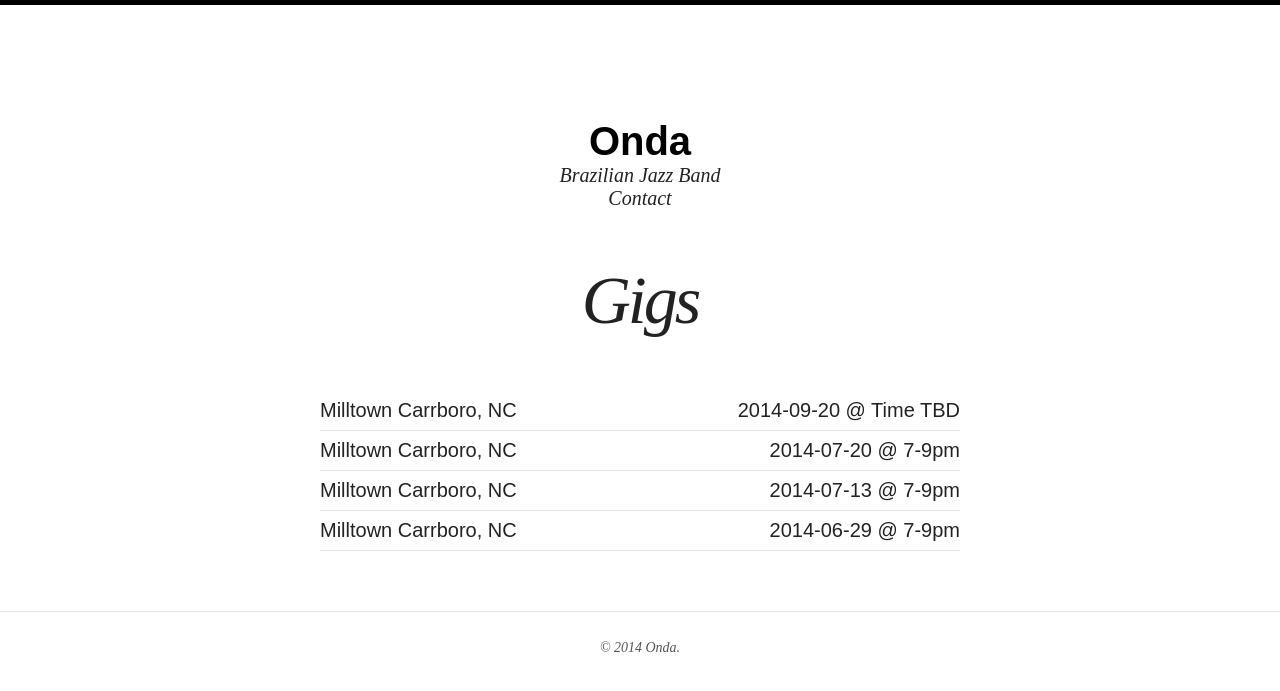
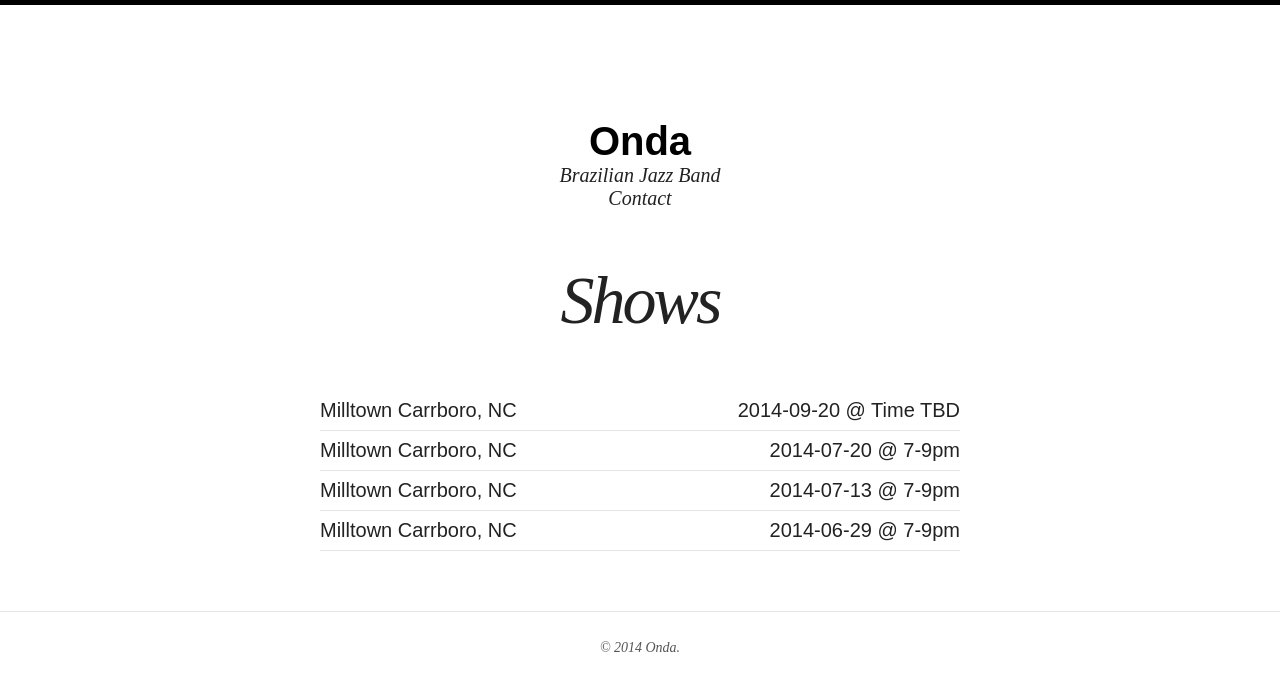
Before and after one commit to eemeyer/onda, a Jekyll site: the page built from shows.md, in a window 1280 px wide. Shown: the top 691 px of the page. Built offline with Jekyll 4.4.1, drawn with Linux system fonts in a browser that asks for light colours; nearby versions of some CDN libraries; a script that is not in the unit is left out.

Commit message:
Renames gigs to shows.

```diff
--- a/_config.yml
+++ b/_config.yml
@@ -38,8 +38,8 @@ links:
     url: /
   - title: About
     url: /about/
-  - title: Gigs
-    url: /gigs/
+  - title: Shows
+    url: /shows/
 
 # http://en.wikipedia.org/wiki/List_of_tz_database_time_zones
 timezone:    America/New_York
--- a/gigs.md
+++ b/shows.md
@@ -1,9 +1,9 @@
 ---
 layout: page
-permalink: /gigs/
-title: Gigs
+permalink: /shows/
+title: Shows
 description: "Where to find us"
-tags: [Gigs]
+tags: [Shows]
 ---
 <ul class="post-list">
 {% for post in site.categories.gigs limit:10 %}
```
